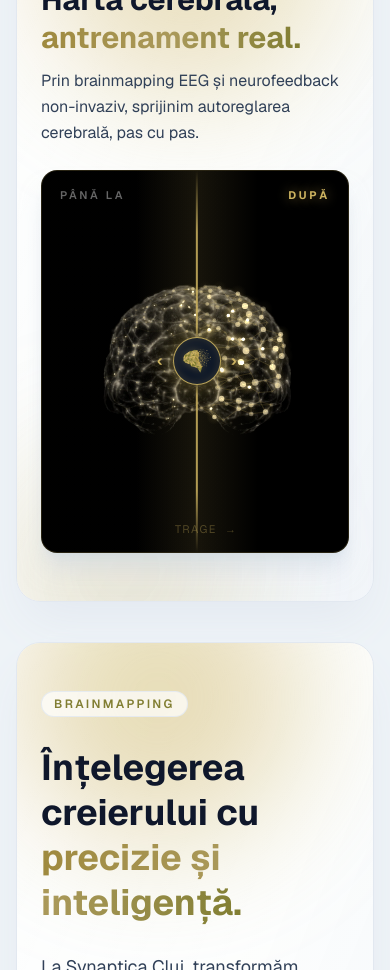
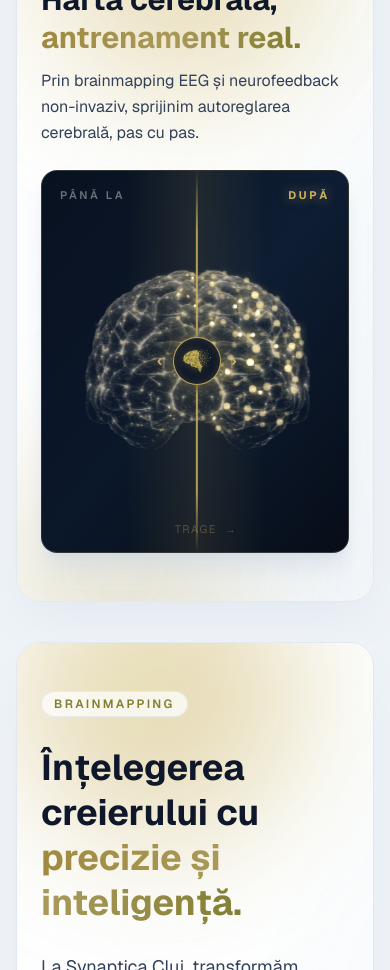
Before and after one commit to LaAngeli/synaptica, a Next.js app: page / in a window 390 px wide. Shown: the part 1200-2170 px from the top of the page. Built offline with nearby package versions, Linux system fonts and the light colour scheme; no server answers.

Commit message:
use navy gradient background for brain slider and enlarge image on mobile

```diff
--- a/app/components/BrainSlider.jsx
+++ b/app/components/BrainSlider.jsx
@@ -349,18 +349,21 @@ export default function BrainSlider() {
 
       <div
         ref={containerRef}
-        className="relative w-full select-none overflow-hidden rounded-2xl border border-[#cdb360]/20 bg-black shadow-xl shadow-slate-300/50"
+        className="relative w-full select-none overflow-hidden rounded-2xl border border-[#cdb360]/20 bg-gradient-to-br from-[#0b1527] via-[#0e1d33] to-[#070d18] shadow-xl shadow-slate-300/50"
         style={{ cursor: "ew-resize", touchAction: "none" }}
       >
+        {/* mix-blend-screen: fundalul negru al imaginii devine transparent, doar rețeaua
+            aurie rămâne — apare peste gradientul navy. scale-[1.2] mărește creierul pe mobil
+            (img + canvas scalate identic, din centru, ca să rămână aliniate). */}
         <img
           ref={imgRef}
           src={BRAIN_SRC}
           alt={t("home.brainSlider.imageAlt")}
           draggable="false"
-          className="pointer-events-none absolute inset-0 h-full w-full object-contain"
-          style={{ filter: "brightness(.78) contrast(1.04)" }}
+          className="pointer-events-none absolute inset-0 h-full w-full origin-center scale-[1.2] object-contain mix-blend-screen sm:scale-100"
+          style={{ filter: "brightness(.86) contrast(1.05)" }}
         />
-        <canvas ref={canvasRef} className="pointer-events-none absolute inset-0 h-full w-full" />
+        <canvas ref={canvasRef} className="pointer-events-none absolute inset-0 h-full w-full origin-center scale-[1.2] sm:scale-100" />
 
         <span className="pointer-events-none absolute left-[18px] top-4 text-[11px] font-semibold uppercase tracking-[0.24em] text-white/40">
           {t("home.brainSlider.before")}
```
